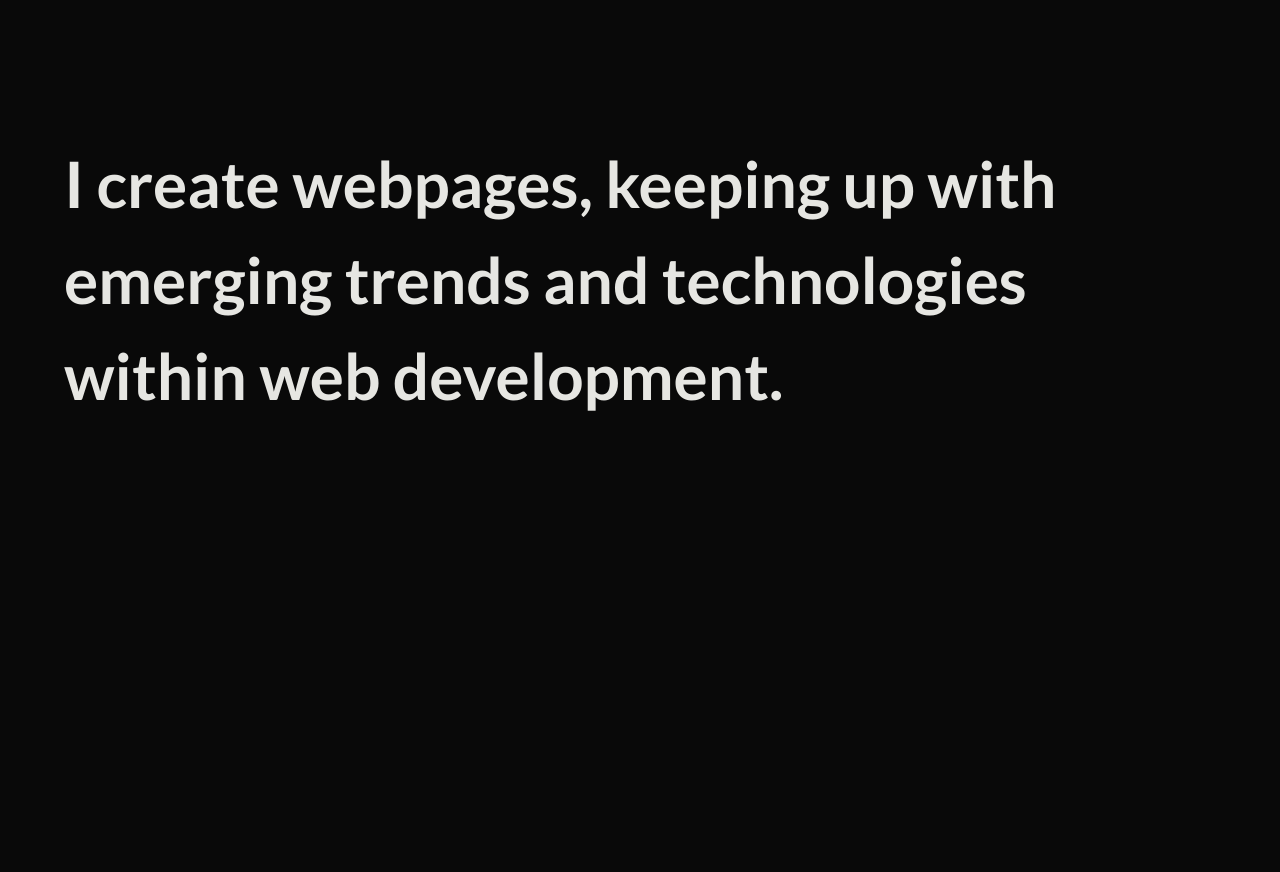
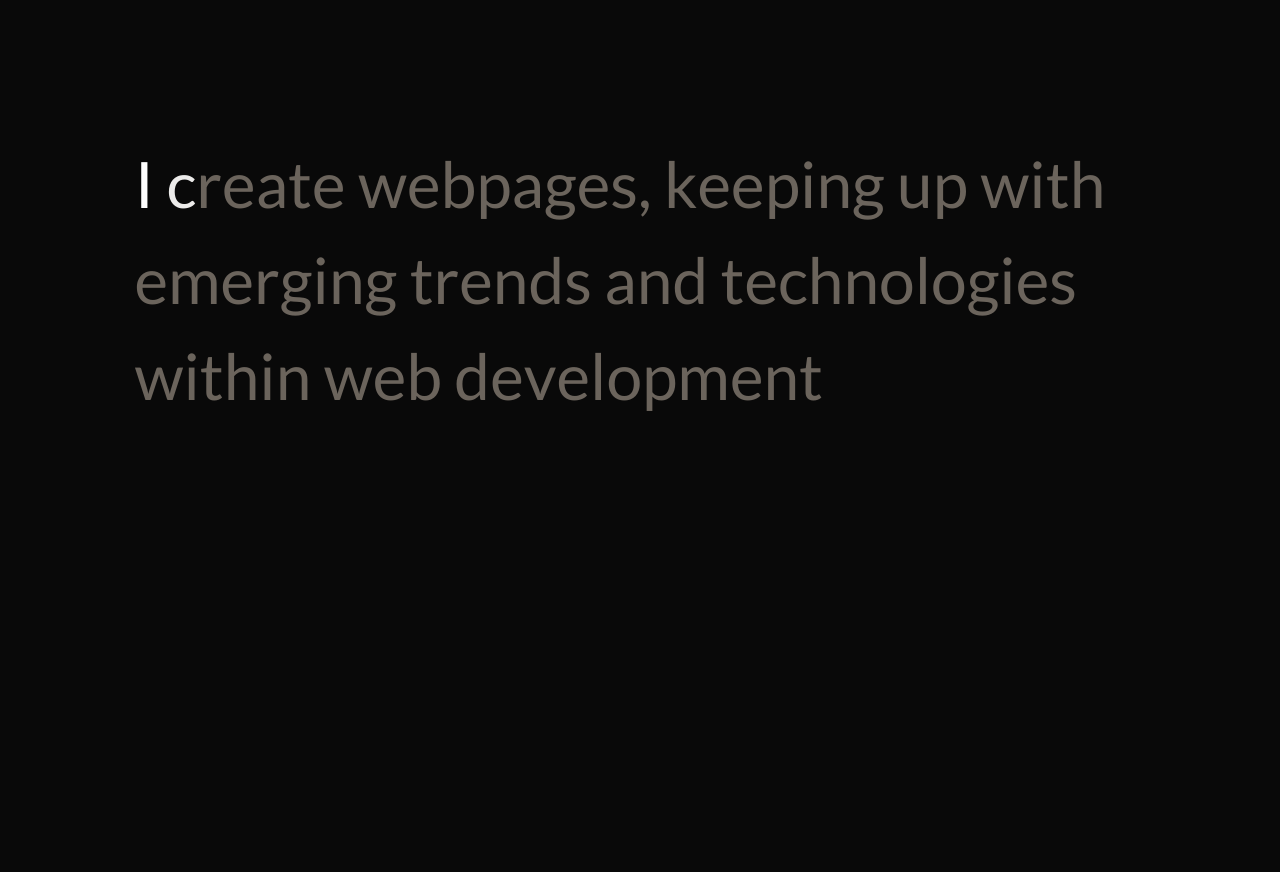
Before and after one commit to BrianMcCune/brianmccune-portfolio, a React (Vite) app: page / in a window 1280 px wide. Shown: the part 1120-1992 px from the top of the page. Built offline with nearby package versions, Linux system fonts and the light colour scheme.

Commit message:
bio animation

```diff
--- a/src/App.css
+++ b/src/App.css
@@ -164,10 +164,17 @@ button {
   padding-top: 25dvh;
 }
 
-.bio > h2 {
+.bio-container {
+  display: flex;
+  flex-direction: row;
   font-size: 5dvw;
-  width: 90%;
+  width: 79%;
   color: rgb(107, 100, 92);
+  flex-wrap: wrap;
+}
+
+.three, .two, .one {
+  display: flex;
 }
 
 .about {
--- a/src/Bio.jsx
+++ b/src/Bio.jsx
@@ -5,14 +5,24 @@ gsap.registerPlugin(ScrollTrigger);
 
 const Bio = () => {
 
-  const bio = 'I create webpages, keeping up with emerging trends and technologies within web development.'
+  const bioOne = 'I create webpages, keeping up with'
+
+  const bioTwo = 'emerging trends and technologies'
+
+  const bioThree = 'within web development'
+
+  let bioOneArray = bioOne.split('')
+  let bioTwoArray = bioTwo.split('')
+  let bioThreeArray = bioThree.split('')
 
   useGSAP(() => {
     gsap.to('.navbar, .bio, .intro, .about', {
       scrollTrigger: {
         trigger: '.bio',
-        start: '70% bottom',
-        end: '80% 30%',
+        // start: '70% bottom',
+        start: 'center bottom',
+        // end: '80% 30%',
+        end: 'bottom center',
         // markers: true,
         toggleActions: "restart reverse restart reverse"
       },
@@ -24,8 +34,8 @@ const Bio = () => {
     gsap.to('button', {
       scrollTrigger: {
         trigger: '.bio',
-        start: '70% bottom',
-        end: '80% 30%',
+        start: 'center bottom',
+        end: 'bottom center',
         toggleActions: "restart reverse restart reverse"
       },
       backgroundColor: 'rgb(241, 241, 241)',
@@ -33,25 +43,69 @@ const Bio = () => {
       duration: 0.2
     })
 
-    gsap.to('.bio > h2', {
+    gsap.to('.bio', {
       scrollTrigger: {
         trigger: '.bio',
-        start: '70% bottom',
-        end: '80% 30%',
+        start: 'center bottom',
+        end: 'bottom center',
         toggleActions: "restart reverse restart reverse"
       },
       opacity: 1,
       duration: 0.3,
       color: 'rgb(230, 230, 226)'
     })
+
+    gsap.to('.bio-text', {
+      scrollTrigger: {
+        trigger: '.bio',
+        start: 'top 30%',
+        end: '90% bottom',
+        scrub: true,
+        // markers: true
+      },
+      color: 'white',
+      stagger: 3,
+    })
   })
 
 
   return (
     <div className="bio">
-      <h2>
-        {bio}
-      </h2>
+      <div className="bio-container">
+        <div className="one">
+          {bioOneArray.map((index) => {
+            return (
+              <div className="bio-text">
+                <span key={bioOneArray[index]} className="letter">
+                  {index === ' ' ? '\u00A0' : index}
+                </span>
+              </div>
+            )
+          })}
+        </div>
+        <div className="two">
+          {bioTwoArray.map((index) => {
+            return (
+              <div className="bio-text">
+                <span key={bioTwoArray[index]} className="letter">
+                  {index === ' ' ? '\u00A0' : index}
+                </span>
+              </div>
+            )
+          })}
+        </div>
+        <div className="three">
+          {bioThreeArray.map((index) => {
+            return (
+              <div className="bio-text">
+                <span key={bioThreeArray[index]} className="letter">
+                  {index === ' ' ? '\u00A0' : index}
+                </span>
+              </div>
+            )
+          })}
+        </div>
+      </div>
     </div>
    );
 }
--- a/src/Intro.jsx
+++ b/src/Intro.jsx
@@ -42,11 +42,11 @@ const Intro = () => {
       scrollTrigger: {
         trigger: '.intro',
         start: 'center center',
-        end: '110%',
+        end: '80%',
         scrub: true
       },
       opacity: 0,
-      y: 505
+      y: 400
       }
     )
   },{})
```
